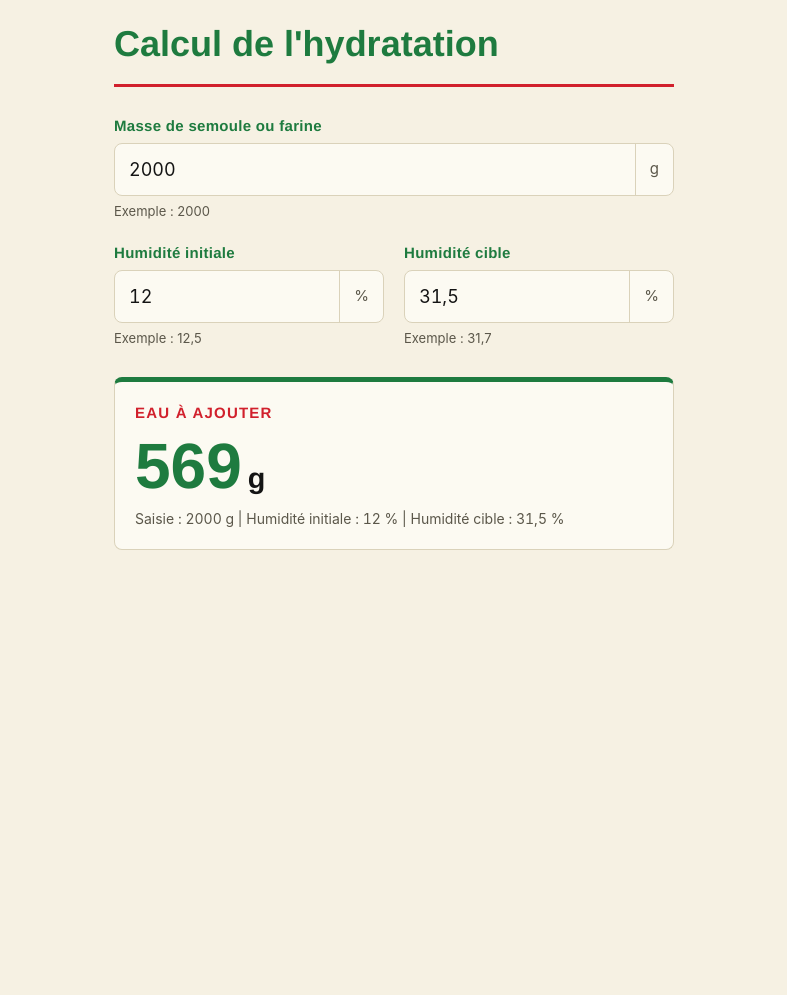
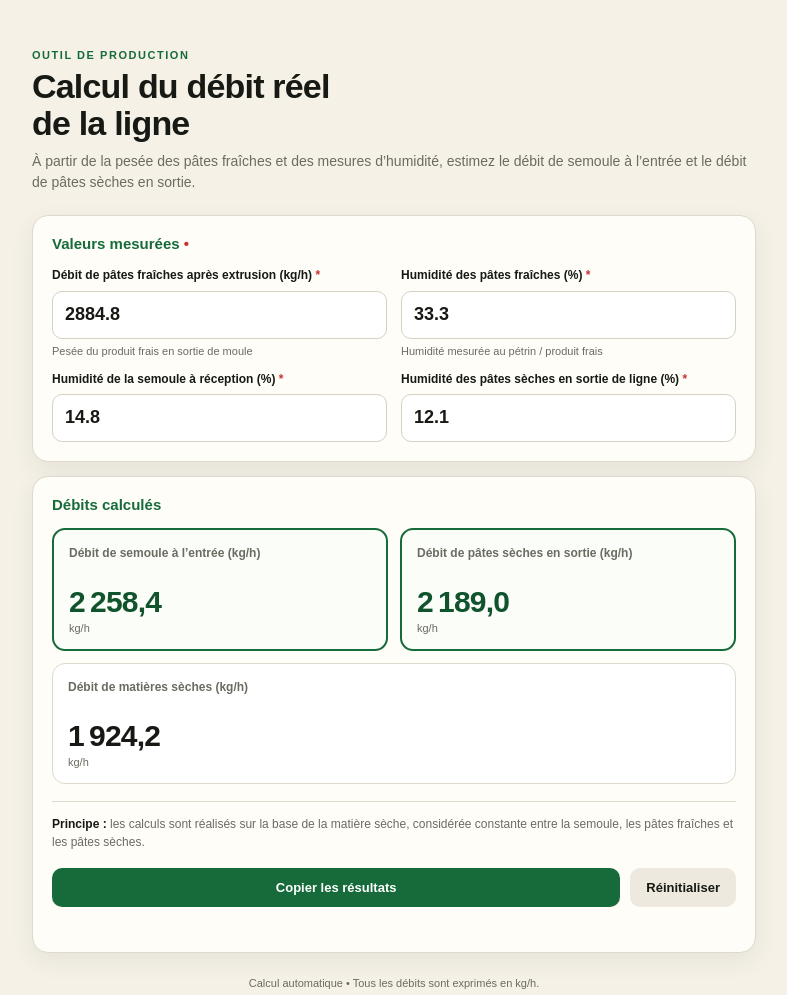
Before and after one commit to antoinebiotech-ops/d-bit-ligne-industrielle, a plain HTML site: page index.html in a window 1280 px wide. Shown: the whole page, without its empty margins (246-1033 px from the left). Before the commit the page ends 800 px from the top, so only its background shows below. Drawn offline with Linux system fonts and the light colour scheme.

Commit message:
Refactor HTML structure and update styles

```diff
--- a/index.html
+++ b/index.html
@@ -1,161 +1,178 @@
-<!doctype html>
+<!DOCTYPE html>
 <html lang="fr">
 <head>
-<meta charset="utf-8">
+<meta charset="UTF-8">
 <meta name="viewport" content="width=device-width, initial-scale=1, viewport-fit=cover">
-<meta name="theme-color" content="#F6F1E3">
-<meta name="mobile-web-app-capable" content="yes">
-<meta name="apple-mobile-web-app-capable" content="yes">
-<meta name="apple-mobile-web-app-title" content="Hydratation">
-<title>Calcul de l'hydratation</title>
+<meta name="theme-color" content="#f5f1e7">
+<title>Calculateur de débit – Ligne de fabrication</title>
 <style>
-  /* Mise en page : une colonne centrée. En-tête avec filet rouge, formulaire, bloc résultat. */
-  :root {
-    --bg: #F6F1E3;
-    --surface: #FCFAF2;
-    --fg: #141414;
-    --muted: #5B574A;
-    --line: #DAD2BA;
-    --green: #1E7B3F;
-    --red: #D1202C;
-    --font-display: "Space Grotesk", "Helvetica Neue", Arial, sans-serif;
-    --font-body: "Inter", "Helvetica Neue", Arial, sans-serif;
-    color-scheme: light;
+:root{
+  --cream:#f5f1e7; --paper:#fffdf8; --ink:#171914; --green:#176b3a;
+  --green-dark:#10532d; --red:#c83232; --muted:#6b6b61; --line:#ded9cc;
+  --shadow:0 8px 24px rgba(34,39,28,.07);
 }
-  * { box-sizing: border-box; }
-  html, body { margin: 0; }
-  body {
-    background: var(--bg);
-    color: var(--fg);
-    font-family: var(--font-body);
-    font-size: 16px;
-    line-height: 1.5;
-    min-height: 100vh;
-    padding-left: max(16px, env(safe-area-inset-left, 0px));
-    padding-right: max(16px, env(safe-area-inset-right, 0px));
-    padding-top: max(24px, env(safe-area-inset-top, 0px));
-    padding-bottom: max(40px, env(safe-area-inset-bottom, 0px));
+*{box-sizing:border-box}
+html{background:var(--cream);color-scheme:light}
+body{margin:0;background:var(--cream);color:var(--ink);font-family:Arial,Helvetica,sans-serif;
+  min-height:100vh;-webkit-font-smoothing:antialiased}
+main{width:min(760px,100%);margin:0 auto;padding:24px 18px 38px}
+.eyebrow{margin:25px 0 7px;color:var(--green);font-size:11px;font-weight:800;
+  letter-spacing:.14em;text-transform:uppercase}
+h1{font-size:clamp(25px,5vw,34px);line-height:1.08;margin:0;font-weight:800;letter-spacing:-.8px}
+.intro{color:var(--muted);font-size:14px;line-height:1.5;margin:10px 0 22px}
+.panel{background:var(--paper);border:1px solid var(--line);border-radius:16px;
+  padding:19px;box-shadow:var(--shadow);margin-top:14px}
+.section-title{font-size:15px;font-weight:800;color:var(--green);margin:0 0 15px}
+.field-grid{display:grid;grid-template-columns:1fr 1fr;gap:14px}
+.field{min-width:0}
+label{display:block;font-size:12px;line-height:1.35;font-weight:700;margin-bottom:7px}
+label .required{color:var(--red);font-weight:900}
+input{width:100%;min-height:48px;border:1.5px solid #d7d1c4;border-radius:10px;
+  padding:10px 12px;background:#fff;color:var(--ink);font-size:18px;font-weight:700;
+  outline:none;font-variant-numeric:tabular-nums}
+input:focus{border-color:var(--green);box-shadow:0 0 0 3px rgba(23,107,58,.12)}
+.hint{font-size:11px;color:var(--muted);margin-top:6px}
+.results{display:grid;grid-template-columns:1fr 1fr;gap:12px}
+.result{background:#fff;border:1px solid var(--line);border-radius:13px;padding:15px}
+.result.primary{border:2px solid var(--green);background:#fbfdf9}
+.result-label{font-size:12px;line-height:1.35;color:var(--muted);font-weight:700;min-height:32px}
+.result-value{font-size:clamp(23px,5vw,30px);font-weight:850;letter-spacing:-.8px;
+  margin-top:8px;font-variant-numeric:tabular-nums;overflow-wrap:anywhere}
+.result-unit{font-size:11px;color:var(--muted);margin-top:3px}
+.result.primary .result-value{color:var(--green-dark)}
+.full{grid-column:1/-1}
+.formula{border-top:1px solid var(--line);margin-top:17px;padding-top:13px;
+  font-size:12px;color:var(--muted);line-height:1.55}
+.formula strong{color:var(--ink)}
+.actions{display:flex;gap:10px;margin-top:16px;flex-wrap:wrap}
+button{border:0;border-radius:10px;padding:12px 16px;font-size:13px;font-weight:800;cursor:pointer}
+.copy{background:var(--green);color:white;flex:1}
+.reset{background:#eee9de;color:var(--ink)}
+.status{font-size:12px;color:var(--green);min-height:17px;margin-top:9px}
+footer{text-align:center;color:var(--muted);font-size:11px;line-height:1.5;margin:22px 6px 0}
+@media(max-width:520px){
+ main{padding:17px 14px 30px}
+ .panel{padding:16px}
+ .field-grid{grid-template-columns:1fr}
+ .results{grid-template-columns:1fr}
+ .result-label{min-height:0}
+ .full{grid-column:auto}
 }
-  .wrap { max-width: 560px; margin: 0 auto; display: flex; flex-direction: column; gap: 28px; }
-
-  header { padding-bottom: 20px; border-bottom: 3px solid var(--red); }
-  h1 { margin: 0; font-family: var(--font-display); font-weight: 700; font-size: clamp(28px, 7vw, 36px); line-height: 1.1; color: var(--green); text-wrap: balance; }
-
-  form { display: flex; flex-direction: column; gap: 20px; }
-  .row { display: grid; grid-template-columns: 1fr; gap: 20px; }
-  @media (min-width: 480px) { .row { grid-template-columns: 1fr 1fr; } }
-  .field { display: flex; flex-direction: column; gap: 6px; min-width: 0; }
-  label { font-family: var(--font-display); font-weight: 600; font-size: 15px; color: var(--green); letter-spacing: 0.02em; }
-  .input-wrap { display: flex; align-items: stretch; background: var(--surface); border: 1.5px solid var(--line); border-radius: 8px; overflow: hidden; }
-  .input-wrap:focus-within { border-color: var(--green); }
-  input[type="text"] { flex: 1; min-width: 0; font: inherit; font-size: 18px; font-variant-numeric: tabular-nums; color: var(--fg); background: transparent; border: 0; padding: 12px 14px; }
-  input[type="text"]:focus-visible { outline: none; }
-  .unit { display: flex; align-items: center; padding: 0 14px; color: var(--muted); font-size: 15px; border-left: 1.5px solid var(--line); }
-  .hint { margin: 0; font-size: 13px; color: var(--muted); }
-
-  .result { background: var(--surface); border: 1.5px solid var(--line); border-top: 5px solid var(--green); border-radius: 8px; padding: 20px; display: flex; flex-direction: column; gap: 10px; }
-  .result h2 { margin: 0; font-family: var(--font-display); font-size: 15px; font-weight: 600; letter-spacing: 0.08em; text-transform: uppercase; color: var(--red); }
-  .big { font-family: var(--font-display); font-weight: 700; font-size: clamp(44px, 12vw, 64px); line-height: 1; color: var(--green); font-variant-numeric: tabular-nums; }
-  .big small { font-size: 0.45em; font-weight: 600; margin-left: 6px; color: var(--fg); }
-  .recap { margin: 0; font-size: 14px; color: var(--muted); font-variant-numeric: tabular-nums; overflow-wrap: anywhere; }
-  .msg { margin: 0; font-size: 15px; color: var(--red); font-weight: 500; }
-  .msg[hidden] { display: none; }
-  input:focus-visible { outline: 3px solid var(--green); outline-offset: 2px; }
 </style>
 </head>
 <body>
+<main>
+<div class="eyebrow">Outil de production</div>
+<h1>Calcul du débit réel<br>de la ligne</h1>
+<p class="intro">À partir de la pesée des pâtes fraîches et des mesures d’humidité, estimez le débit de semoule à l’entrée et le débit de pâtes sèches en sortie.</p>
 
-<div class="wrap">
-  <header>
-    <h1>Calcul de l'hydratation</h1>
-  </header>
-
-  <form id="calc" novalidate>
+<section class="panel">
+  <h2 class="section-title">Valeurs mesurées <span style="color:var(--red)">•</span></h2>
+  <div class="field-grid">
     <div class="field">
-      <label for="masse">Masse de semoule ou farine</label>
-      <div class="input-wrap">
-        <input type="text" id="masse" inputmode="decimal" autocomplete="off" value="2000">
-        <span class="unit">g</span>
-      </div>
-      <p class="hint">Exemple : 2000</p>
-    </div>
-    <div class="row">
-      <div class="field">
-        <label for="hi">Humidité initiale</label>
-        <div class="input-wrap">
-          <input type="text" id="hi" inputmode="decimal" autocomplete="off" value="12">
-          <span class="unit">%</span>
-        </div>
-        <p class="hint">Exemple : 12,5</p>
+      <label for="freshRate">Débit de pâtes fraîches après extrusion (kg/h) <span class="required">*</span></label>
+      <input id="freshRate" type="number" inputmode="decimal" min="0" step="any" value="2884.8">
+      <div class="hint">Pesée du produit frais en sortie de moule</div>
     </div>
     <div class="field">
-        <label for="hc">Humidité cible</label>
-        <div class="input-wrap">
-          <input type="text" id="hc" inputmode="decimal" autocomplete="off" value="31,5">
-          <span class="unit">%</span>
+      <label for="freshMoisture">Humidité des pâtes fraîches (%) <span class="required">*</span></label>
+      <input id="freshMoisture" type="number" inputmode="decimal" min="0" max="100" step="any" value="33.3">
+      <div class="hint">Humidité mesurée au pétrin / produit frais</div>
     </div>
-        <p class="hint">Exemple : 31,7</p>
+    <div class="field">
+      <label for="semolinaMoisture">Humidité de la semoule à réception (%) <span class="required">*</span></label>
+      <input id="semolinaMoisture" type="number" inputmode="decimal" min="0" max="100" step="any" value="14.8">
+    </div>
+    <div class="field">
+      <label for="dryMoisture">Humidité des pâtes sèches en sortie de ligne (%) <span class="required">*</span></label>
+      <input id="dryMoisture" type="number" inputmode="decimal" min="0" max="100" step="any" value="12.1">
     </div>
   </div>
-  </form>
+</section>
 
-  <section class="result" aria-live="polite">
-    <h2>Eau à ajouter</h2>
-    <div class="big"><span id="out">–</span><small>g</small></div>
-    <p class="msg" id="msg" hidden></p>
-    <p class="recap" id="recap"></p>
+<section class="panel">
+  <h2 class="section-title">Débits calculés</h2>
+  <div class="results" aria-live="polite">
+    <div class="result primary">
+      <div class="result-label">Débit de semoule à l’entrée (kg/h)</div>
+      <div class="result-value" id="semolinaRate">2 258,4</div>
+      <div class="result-unit">kg/h</div>
+    </div>
+    <div class="result primary">
+      <div class="result-label">Débit de pâtes sèches en sortie (kg/h)</div>
+      <div class="result-value" id="dryPastaRate">2 189,0</div>
+      <div class="result-unit">kg/h</div>
+    </div>
+    <div class="result full">
+      <div class="result-label">Débit de matières sèches (kg/h)</div>
+      <div class="result-value" id="dryMatterRate">1 924,2</div>
+      <div class="result-unit">kg/h</div>
+    </div>
+  </div>
+  <div class="formula">
+    <strong>Principe :</strong> les calculs sont réalisés sur la base de la matière sèche, considérée constante entre la semoule, les pâtes fraîches et les pâtes sèches.
+  </div>
+  <div class="actions">
+    <button class="copy" id="copyBtn" type="button">Copier les résultats</button>
+    <button class="reset" id="resetBtn" type="button">Réinitialiser</button>
+  </div>
+  <div class="status" id="status" role="status"></div>
 </section>
-</div>
+<footer>Calcul automatique • Tous les débits sont exprimés en kg/h.</footer>
+</main>
+<script>
+(() => {
+  const ids = ['freshRate','freshMoisture','semolinaMoisture','dryMoisture'];
+  const defaults = {freshRate:2884.8,freshMoisture:33.3,semolinaMoisture:14.8,dryMoisture:12.1};
+  const number = id => {
+    const raw = document.getElementById(id).value.trim().replace(',', '.');
+    return raw === '' ? NaN : Number(raw);
+  };
+  const fmt = value => new Intl.NumberFormat('fr-FR',{minimumFractionDigits:1,maximumFractionDigits:1}).format(value);
+  let latest = null;
 
-<script>
-  var $ = function (id) { return document.getElementById(id); };
-  var IDS = ['masse', 'hi', 'hc'];
-
-  function num(v) {
-    var n = parseFloat(String(v).trim().replace(',', '.'));
-    return isFinite(n) ? n : NaN;
-  }
-  function fmt(n) { return String(n).replace('.', ','); }
-
-  function fail(text) {
-    $('out').textContent = '–';
-    $('recap').textContent = '';
-    $('msg').textContent = text;
-    $('msg').hidden = false;
-  }
-
-  function compute() {
-    var m = num($('masse').value), hi = num($('hi').value), hc = num($('hc').value);
-    $('msg').hidden = true; $('msg').textContent = '';
-    if (isNaN(m) || isNaN(hi) || isNaN(hc)) {
-      $('out').textContent = '–'; $('recap').textContent = '';
+  function calculate(){
+    const [freshRate,freshMoisture,semolinaMoisture,dryMoisture] = ids.map(number);
+    const values = [freshRate,freshMoisture,semolinaMoisture,dryMoisture];
+    const valid = values.every(Number.isFinite) && freshRate >= 0 &&
+      [freshMoisture,semolinaMoisture,dryMoisture].every(v => v >= 0 && v < 100);
+    if(!valid){
+      ['semolinaRate','dryPastaRate','dryMatterRate'].forEach(id => document.getElementById(id).textContent = '—');
+      document.getElementById('status').textContent = 'Vérifiez les valeurs saisies : les humidités doivent être comprises entre 0 et 100 % (100 % exclu).';
+      latest = null;
       return;
     }
-    if (m <= 0) { return fail('La masse doit être supérieure à 0.'); }
-    if (hc >= 100) { return fail("L'humidité cible doit être inférieure à 100 %."); }
-    if (hc <= hi) { return fail("L'humidité cible doit être supérieure à l'humidité initiale."); }
-    // Même formule que la macro : masse × (cible − initiale) / (100 − cible), arrondie au gramme
-    var eau = Math.round((m * (hc - hi)) / (100 - hc));
-    $('out').textContent = eau.toLocaleString('fr-FR');
-    $('recap').textContent = 'Saisie : ' + fmt(m) + ' g | Humidité initiale : ' + fmt(hi) + ' % | Humidité cible : ' + fmt(hc) + ' %';
+    const dryMatter = freshRate * (1 - freshMoisture/100);
+    const semolina = dryMatter / (1 - semolinaMoisture/100);
+    const dryPasta = dryMatter / (1 - dryMoisture/100);
+    latest = {semolina,dryPasta,dryMatter};
+    document.getElementById('semolinaRate').textContent = fmt(semolina);
+    document.getElementById('dryPastaRate').textContent = fmt(dryPasta);
+    document.getElementById('dryMatterRate').textContent = fmt(dryMatter);
+    document.getElementById('status').textContent = '';
   }
-
-  // Dernières valeurs saisies : mémorisées si le navigateur l'autorise
-  function save() {
-    try { localStorage.setItem('hydratation', JSON.stringify(IDS.map(function (id) { return $(id).value; }))); } catch (e) {}
+  ids.forEach(id => document.getElementById(id).addEventListener('input', calculate));
+  document.getElementById('resetBtn').addEventListener('click', () => {
+    ids.forEach(id => document.getElementById(id).value = defaults[id]);
+    calculate();
+  });
+  document.getElementById('copyBtn').addEventListener('click', async () => {
+    if(!latest) return;
+    const text = [
+      'Débit de semoule à l’entrée : ' + fmt(latest.semolina) + ' kg/h',
+      'Débit de pâtes sèches en sortie : ' + fmt(latest.dryPasta) + ' kg/h',
+      'Débit de matières sèches : ' + fmt(latest.dryMatter) + ' kg/h'
+    ].join('\n');
+    const status = document.getElementById('status');
+    try {
+      await navigator.clipboard.writeText(text);
+      status.textContent = 'Résultats copiés.';
+    } catch(e) {
+      status.textContent = 'Copie indisponible sur ce navigateur.';
     }
-  function load() {
-    try {
-      var v = JSON.parse(localStorage.getItem('hydratation') || 'null');
-      if (v && v.length === IDS.length) IDS.forEach(function (id, i) { $(id).value = v[i]; });
-    } catch (e) {}
-  }
-
-  IDS.forEach(function (id) { $(id).addEventListener('input', function () { compute(); save(); }); });
-  $('calc').addEventListener('submit', function (e) { e.preventDefault(); compute(); });
-
-  load();
-  compute();
+  });
+  calculate();
+})();
 </script>
 </body>
 </html>
```
Lines whose indentation alone changed are shown as unchanged.
